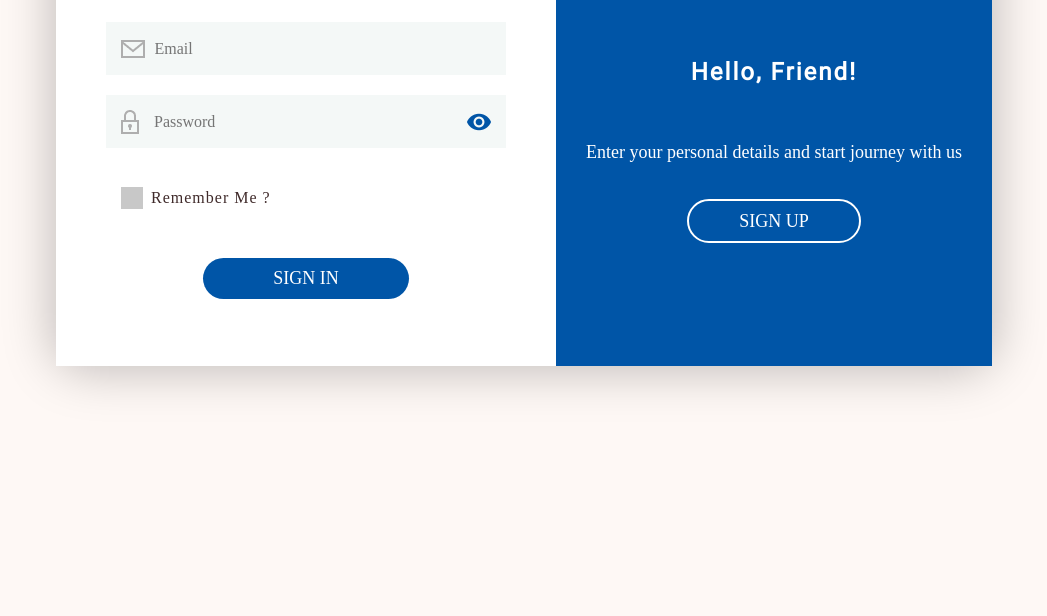
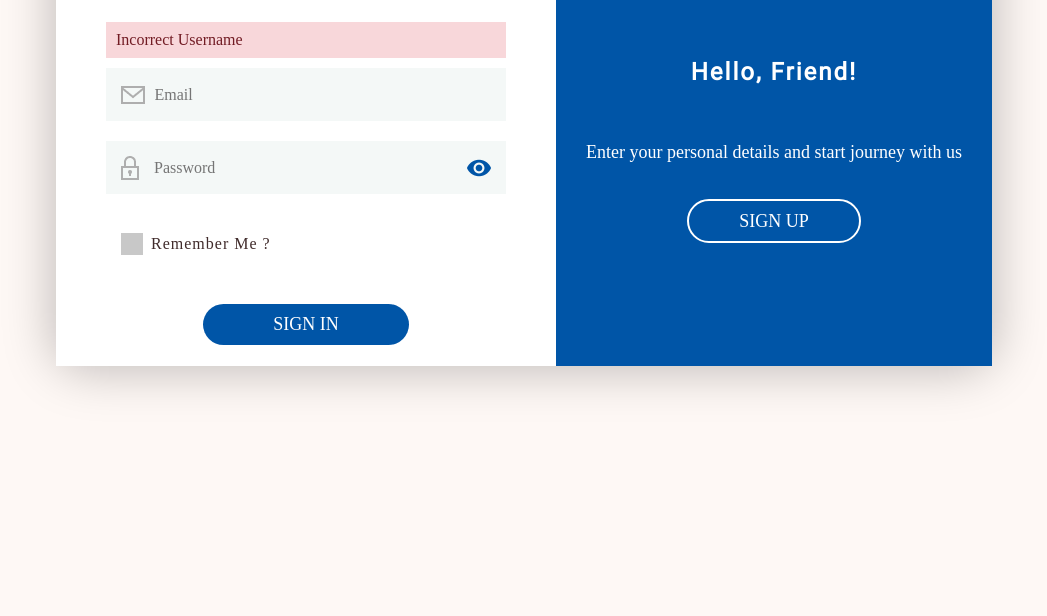
Before and after one commit to JrFelix540/landing-page, a website: page signin.html in a window 1280 px wide. Shown: the part 184-800 px from the top of the page, without its empty margins (116-1163 px from the left). Drawn offline with Linux system fonts and the light colour scheme; a web font is replaced by a local one.

Commit message:
Handles form errors

```diff
--- a/scss/abstracts/_variables.scss
+++ b/scss/abstracts/_variables.scss
@@ -4,8 +4,12 @@ $color-black: #000000;
 
 $color-text: #402b2b;
 $color-cookie-text: #a09292;
+$color-text-error: #721c24;
+$color-text-warning: #856404;
 
 $color-bg: #fef8f5;
+$color-bg-error: #f8d7da;
+$color-bg-warning: #fff3cd;
 
 $color-gray: #c8c8c8;
 $color-gray-light: #f4f8f7;
--- a/scss/base/_typography.scss
+++ b/scss/base/_typography.scss
@@ -117,6 +117,11 @@
         color: $color-white;
         line-height: 40px;
     }
+    &__validation {
+        font-family: "Rubik";
+        font-size: 16px;
+        font-weight: 300;
+    }
     &__primary {
         font-weight: 300;
         font-size: 16px;
--- a/scss/components/_form.scss
+++ b/scss/components/_form.scss
@@ -98,6 +98,21 @@
             }
         }
     }
+    &__validation {
+        padding: 10px;
+        margin-bottom: 10px;
+        display: none;
+        &.error {
+            background-color: $color-bg-error;
+            color: $color-text-error;
+            display: block;
+        }
+        &.warning {
+            background-color: $color-bg-warning;
+            color: $color-text-warning;
+            display: block;
+        }
+    }
 }
 @media screen and (max-width: 1024px) {
     .form {
--- a/signin.html
+++ b/signin.html
@@ -48,6 +48,9 @@
                         <div class="heading__tertiary">Sign in to Foreigneers</div>
                     </div>
                     <form>
+                        <div class="form__validation error">
+                            <div class="text__validation">Incorrect Username</div>
+                        </div>
 
                         <div class="form__group">
                             <div class="form__label">
```
Also changed, not shown: css/style.css.
